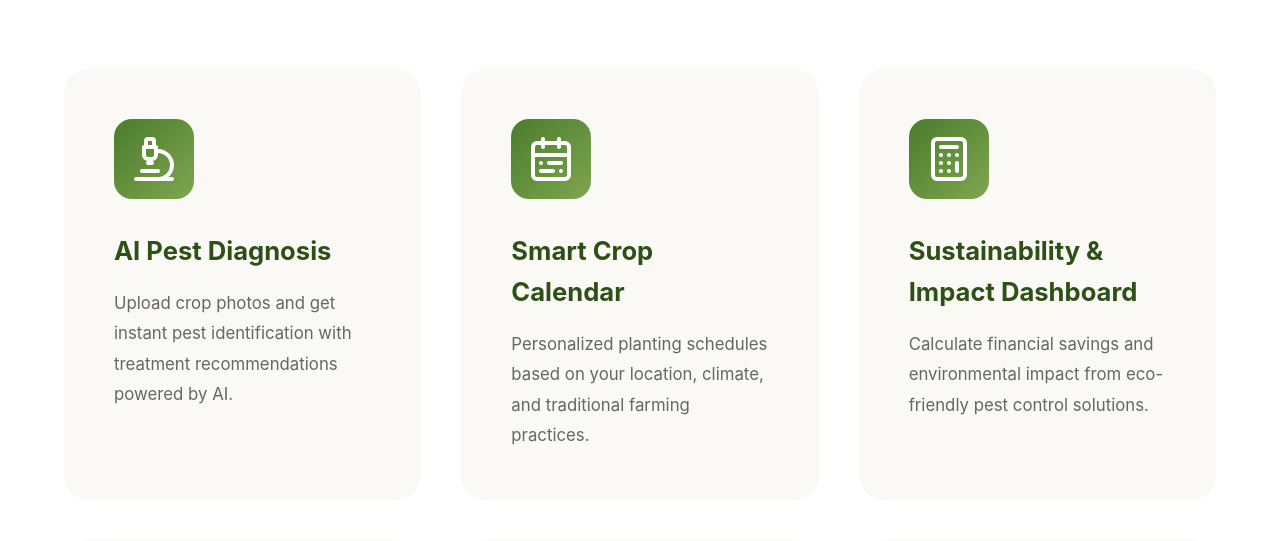
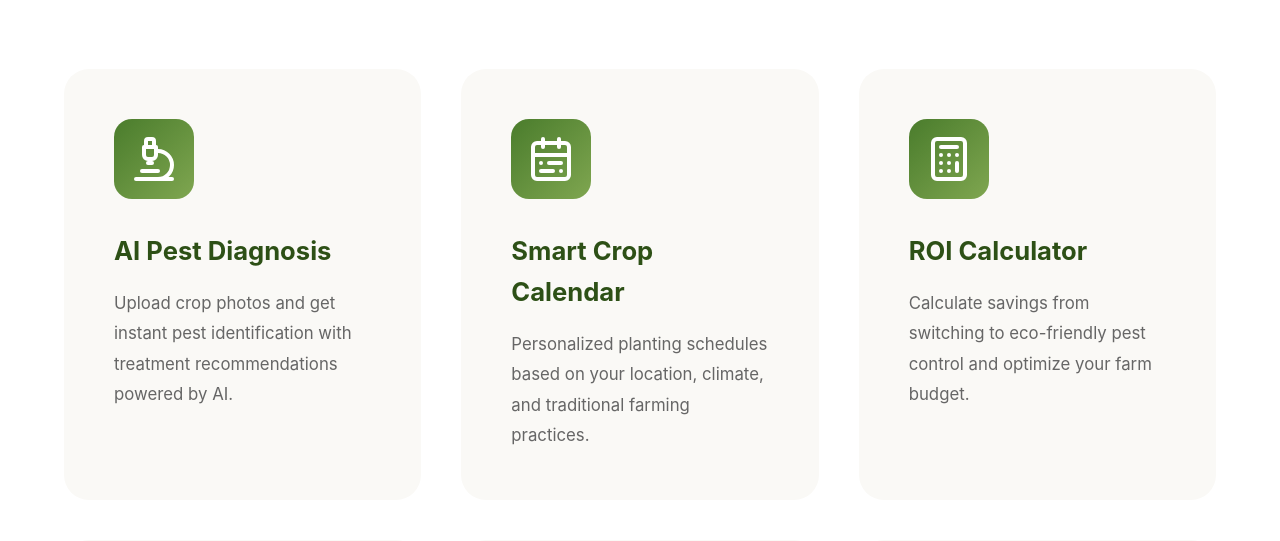
Before and after one commit to RyunRandhawa/KisanSeva, a Flask app: page / in a window 1280 px wide. Shown: the part 1876-2417 px from the top of the page. Run offline with Flask 3, Linux system fonts and the light colour scheme.

Commit message:
Update ROI Dashboard to ROI Calculator in HTML

```diff
--- a/HackathonKisanSeva/templates/login_landing.html
+++ b/HackathonKisanSeva/templates/login_landing.html
@@ -908,13 +908,13 @@
                 <p data-i18n="features.calendar.desc">Personalized planting schedules based on your location, climate, and traditional farming practices.</p>
             </div>
 
-            <div class="feature-card" onclick="window.location.href='/impact-dashboard'">
+            <div class="feature-card" onclick="window.location.href='/roi-calculator'">
                 <div class="feature-icon"><svg xmlns="http://www.w3.org/2000/svg" width="48" height="48" viewBox="0 0 24 24" fill="none" stroke="currentColor" stroke-width="2" stroke-linecap="round" stroke-linejoin="round" class="lucide lucide-calculator-icon lucide-calculator"><rect width="16" height="20" x="4" y="2" rx="2"/><line x1="8" x2="16" y1="6" y2="6"/><line x1="16" x2="16" y1="14" y2="18"/><path d="M16 10h.01"/><path d="M12 10h.01"/><path d="M8 10h.01"/><path d="M12 14h.01"/><path d="M8 14h.01"/><path d="M12 18h.01"/><path d="M8 18h.01"/></svg></div>
-                <h3 data-i18n="features.roi.title">Sustainability & Impact Dashboard</h3>
-                <p data-i18n="features.roi.desc">Calculate financial savings and environmental impact from eco-friendly pest control solutions.</p>
+                <h3 data-i18n="features.roi.title">ROI Calculator</h3>
+                <p data-i18n="features.roi.desc">Calculate savings from switching to eco-friendly pest control and optimize your farm budget.</p>
             </div>
 
-            <div class="feature-card" onclick="window.location.href='/knowledge_exchange'">
+            <div class="feature-card" onclick="window.location.href='/knowledge-exchange'">
                 <div class="feature-icon"><svg xmlns="http://www.w3.org/2000/svg" width="48" height="48" viewBox="0 0 24 24" fill="none" stroke="currentColor" stroke-width="2" stroke-linecap="round" stroke-linejoin="round" class="lucide lucide-wheat-icon lucide-wheat"><path d="M2 22 16 8"/><path d="M3.47 12.53 5 11l1.53 1.53a3.5 3.5 0 0 1 0 4.94L5 19l-1.53-1.53a3.5 3.5 0 0 1 0-4.94Z"/><path d="M7.47 8.53 9 7l1.53 1.53a3.5 3.5 0 0 1 0 4.94L9 15l-1.53-1.53a3.5 3.5 0 0 1 0-4.94Z"/><path d="M11.47 4.53 13 3l1.53 1.53a3.5 3.5 0 0 1 0 4.94L13 11l-1.53-1.53a3.5 3.5 0 0 1 0-4.94Z"/><path d="M20 2h2v2a4 4 0 0 1-4 4h-2V6a4 4 0 0 1 4-4Z"/><path d="M11.47 17.47 13 19l-1.53 1.53a3.5 3.5 0 0 1-4.94 0L5 19l1.53-1.53a3.5 3.5 0 0 1 4.94 0Z"/><path d="M15.47 13.47 17 15l-1.53 1.53a3.5 3.5 0 0 1-4.94 0L9 15l1.53-1.53a3.5 3.5 0 0 1 4.94 0Z"/><path d="M19.47 9.47 21 11l-1.53 1.53a3.5 3.5 0 0 1-4.94 0L13 11l1.53-1.53a3.5 3.5 0 0 1 4.94 0Z"/></svg></div>
                 <h3 data-i18n="features.knowledge.title">Knowledge Exchange</h3>
                 <p data-i18n="features.knowledge.desc">Connect elder farmers' wisdom with youth innovation through interactive learning platforms.</p>
@@ -1019,8 +1019,8 @@
                 "features.ai.desc": "Upload crop photos and get instant pest identification with treatment recommendations powered by AI.",
                 "features.calendar.title": "Smart Crop Calendar",
                 "features.calendar.desc": "Personalized planting schedules based on your location, climate, and traditional farming practices.",
-                "features.roi.title": "Sustainability & Impact Dashboard",
-                "features.roi.desc": "Calculate financial savings and environmental impact from eco-friendly pest control solutions.",
+                "features.roi.title": "ROI Calculator",
+                "features.roi.desc": "Calculate savings from switching to eco-friendly pest control and optimize your farm budget.",
                 "features.knowledge.title": "Knowledge Exchange",
                 "features.knowledge.desc": "Connect elder farmers' wisdom with youth innovation through interactive learning platforms.",
                 "features.marketplace.title": "Agro Marketplace",
@@ -1075,8 +1075,8 @@
                 "features.ai.desc": "फसल की तस्वीरें अपलोड करें और AI द्वारा संचालित उपचार सिफारिशों के साथ तुरंत कीट पहचान प्राप्त करें।",
                 "features.calendar.title": "स्मार्ट फसल कैलेंडर",
                 "features.calendar.desc": "आपके स्थान, जलवायु और पारंपरिक खेती प्रथाओं के आधार पर व्यक्तिगत रोपण कार्यक्रम।",
-                "features.roi.title": "स्थिरता और प्रभाव डैशबोर्ड",
-                "features.roi.desc": "पर्यावरण अनुकूल कीट नियंत्रण समाधानों से वित्तीय बचत और पर्यावरणीय प्रभाव की गणना करें।",
+                "features.roi.title": "ROI कैलकुलेटर",
+                "features.roi.desc": "पर्यावरण अनुकूल कीट नियंत्रण पर स्विच करने से बचत की गणना करें और अपने खेत के बजट को अनुकूलित करें।",
                 "features.knowledge.title": "ज्ञान आदान-प्रदान",
                 "features.knowledge.desc": "इंटरैक्टिव लर्निंग प्लेटफॉर्म के माध्यम से बुजुर्ग किसानों के ज्ञान को युवा नवाचार से जोड़ें।",
                 "features.marketplace.title": "कृषि बाज़ार",
@@ -1131,8 +1131,8 @@
                 "features.ai.desc": "ਫਸਲ ਦੀਆਂ ਫੋਟੋਆਂ ਅੱਪਲੋਡ ਕਰੋ ਅਤੇ AI ਦੁਆਰਾ ਸੰਚਾਲਿਤ ਇਲਾਜ ਸਿਫਾਰਸ਼ਾਂ ਨਾਲ ਤੁਰੰਤ ਕੀਟ ਪਛਾਣ ਪ੍ਰਾਪਤ ਕਰੋ।",
                 "features.calendar.title": "ਸਮਾਰਟ ਫਸਲ ਕੈਲੰਡਰ",
                 "features.calendar.desc": "ਤੁਹਾਡੇ ਸਥਾਨ, ਜਲਵਾਯੂ ਅਤੇ ਰਵਾਇਤੀ ਖੇਤੀ ਅਭਿਆਸਾਂ ਦੇ ਆਧਾਰ 'ਤੇ ਵਿਅਕਤੀਗਤ ਬੀਜਣ ਦੀ ਸਮਾਂ-ਸਾਰਣੀ।",
-                "features.roi.title": "ਸਥਿਰਤਾ ਅਤੇ ਪ੍ਰਭਾਵ ਡੈਸ਼ਬੋਰਡ",
-                "features.roi.desc": "ਵਾਤਾਵਰਣ ਅਨੁਕੂਲ ਕੀਟ ਨਿਯੰਤਰਣ ਹੱਲਾਂ ਤੋਂ ਵਿੱਤੀ ਬਚਤ ਅਤੇ ਵਾਤਾਵਰਣ ਪ੍ਰਭਾਵ ਦੀ ਗਣਨਾ ਕਰੋ।",
+                "features.roi.title": "ROI ਕੈਲਕੁਲੇਟਰ",
+                "features.roi.desc": "ਵਾਤਾਵਰਣ ਅਨੁਕੂਲ ਕੀਟ ਨਿਯੰਤਰਣ 'ਤੇ ਸਵਿੱਚ ਕਰਨ ਤੋਂ ਬਚਤ ਦੀ ਗਣਨਾ ਕਰੋ ਅਤੇ ਆਪਣੇ ਖੇਤ ਦੇ ਬਜਟ ਨੂੰ ਅਨੁਕੂਲ ਬਣਾਓ।",
                 "features.knowledge.title": "ਗਿਆਨ ਵਟਾਂਦਰਾ",
                 "features.knowledge.desc": "ਇੰਟਰਐਕਟਿਵ ਸਿੱਖਣ ਪਲੇਟਫਾਰਮਾਂ ਦੁਆਰਾ ਬਜ਼ੁਰਗ ਕਿਸਾਨਾਂ ਦੇ ਗਿਆਨ ਨੂੰ ਨੌਜਵਾਨਾਂ ਦੀ ਨਵੀਨਤਾ ਨਾਲ ਜੋੜੋ।",
                 "features.marketplace.title": "ਖੇਤੀਬਾੜੀ ਬਾਜ਼ਾਰ",
```
